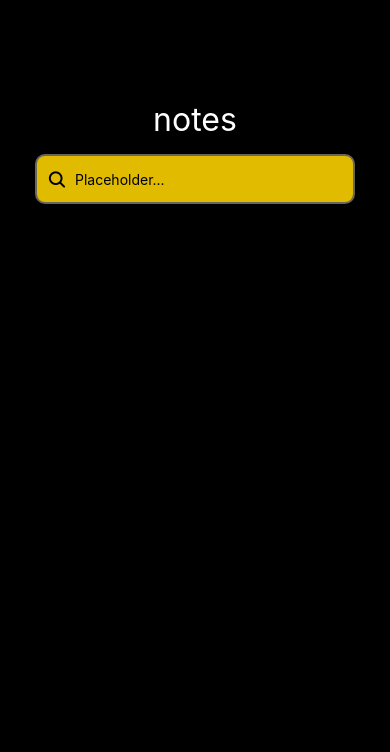
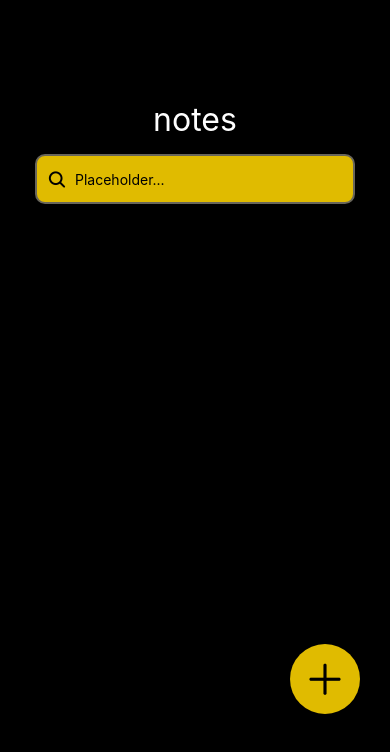
Before and after one commit to BrunoMH/mobile_notes, a React Native app: screen /Home in a window 390 px wide. Shown: the top 752 px of the page. Built offline with nearby package versions, Linux system fonts and the light colour scheme.

Commit message:
basic navigation added with an add button for new note

```diff
--- a/App.js
+++ b/App.js
@@ -1,66 +1,19 @@
-import { StatusBar } from 'expo-status-bar';
-import { StyleSheet, Text, View, TextInput } from 'react-native';
-import { Ionicons } from '@expo/vector-icons';
+import * as React from 'react';
+import { NavigationContainer } from '@react-navigation/native';
+import { createStackNavigator } from '@react-navigation/stack';
+
+import Home from './Home';
+import Note from './Note';
+
+const Stack = createStackNavigator();
 
 export default function App() {
   return (
-    <View style={styles.container}>
-      <View style={styles.header}>
-        <Text style={styles.title}>notes</Text>
-      </View>
-
-      <View style={styles.placeholder}>
-        <Ionicons name="search" size={20} color="#000" style={styles.icon} />
-        <TextInput
-          style={styles.inputText}
-          placeholder='Placeholder...'
-          onChangeText={(text) => console.log(text)}
-        />
-      </View>
-
-      <StatusBar style="auto" />
-    </View>
+    <NavigationContainer>
+      <Stack.Navigator screenOptions={{ headerShown: false }}>
+        <Stack.Screen name="Home" component={Home} />
+        <Stack.Screen name="Note" component={Note} />
+      </Stack.Navigator>
+    </NavigationContainer>
   );
 }
-
-const styles = StyleSheet.create({
-  container: {
-    flex: 1,
-    backgroundColor: '#000',
-    alignItems: 'center',
-    justifyContent: 'flex-start',
-    paddingTop: 50,
-  },
-  header: {
-    marginTop: 50,
-  },
-  title: {
-    color: '#fff',
-    fontSize: 32,
-    textAlign: 'center',
-    marginBottom: 15,
-  },
-  placeholder: {
-    width: 320,
-    height: 50,
-    backgroundColor: '#E0BB00',
-    borderColor: '#69665b',
-    borderWidth: 2,
-    borderRadius: 10,
-    justifyContent: 'center',
-    alignItems: 'center',
-    flexDirection: 'row',
-    paddingHorizontal: 10,
-  },
-  inputText: {
-    flex: 1,
-    width: '100%'
-  },
-  icon: {
-    marginRight: 8,
-  },
-  input: {
-    flex: 1,
-    fontSize: 16,
-  },
-});
--- /dev/null
+++ b/Home.js
@@ -0,0 +1,92 @@
+import { StatusBar } from 'expo-status-bar';
+import { StyleSheet, Text, View, TextInput, Pressable } from 'react-native';
+import { Ionicons } from '@expo/vector-icons';
+
+export default function Home({ navigation }) {
+  const createNew = () => {
+    navigation.navigate('Note');
+  };
+
+  return (
+    <View style={styles.container}>
+      <View style={styles.header}>
+        <Text style={styles.title}>notes</Text>
+      </View>
+
+      {/* searcher or notes */}
+      <View style={styles.placeholder}>
+        <Ionicons name="search" size={20} color="#000" style={styles.icon} />
+        <TextInput
+          style={styles.inputText}
+          placeholder="Placeholder..."
+          onChangeText={(text) => console.log(text)}
+        />
+      </View>
+
+      {/* Floating button */}
+      <View style={styles.addButton}>
+        <Pressable style={styles.createNote} onPress={createNew}>
+          <Ionicons name="add" size={50} color="#000" />
+        </Pressable>
+      </View>
+
+      <StatusBar style="auto" />
+    </View>
+  );
+}
+
+const styles = StyleSheet.create({
+  container: {
+    flex: 1,
+    backgroundColor: '#000',
+    alignItems: 'center',
+    justifyContent: 'flex-start',
+    paddingTop: 50,
+  },
+  header: {
+    marginTop: 50,
+  },
+  title: {
+    color: '#fff',
+    fontSize: 32,
+    textAlign: 'center',
+    marginBottom: 15,
+  },
+  placeholder: {
+    width: 320,
+    height: 50,
+    backgroundColor: '#E0BB00',
+    borderColor: '#69665b',
+    borderWidth: 2,
+    borderRadius: 10,
+    justifyContent: 'center',
+    alignItems: 'center',
+    flexDirection: 'row',
+    paddingHorizontal: 10,
+  },
+  inputText: {
+    flex: 1,
+    width: '100%',
+  },
+  icon: {
+    marginRight: 8,
+  },
+  createNote: {
+    width: 70,
+    height: 70,
+    backgroundColor: '#E0BB00',
+    borderRadius: 35,
+    justifyContent: 'center',
+    alignItems: 'center',
+    elevation: 5,
+    shadowColor: '#000',
+    shadowOffset: { width: 0, height: 2 },
+    shadowOpacity: 0.3,
+    shadowRadius: 3,
+  },
+  addButton: {
+    position: 'absolute',
+    bottom: 130,
+    right: 30,
+  },
+});
--- /dev/null
+++ b/Note.js
@@ -0,0 +1,21 @@
+import { StyleSheet, Text, View } from 'react-native';
+
+export default function Note() {
+  return (
+    <View style={styles.container}>
+      <Text style={styles.text}>This is the Note page ✍️</Text>
+    </View>
+  );
+}
+
+const styles = StyleSheet.create({
+  container: {
+    flex: 1,
+    justifyContent: 'center',
+    alignItems: 'center',
+    backgroundColor: '#fff',
+  },
+  text: {
+    fontSize: 24,
+  },
+});
```
Also changed, not shown: package.json (+8 -1 lines), 1 other file (tests, documents, lock files or other folders).
